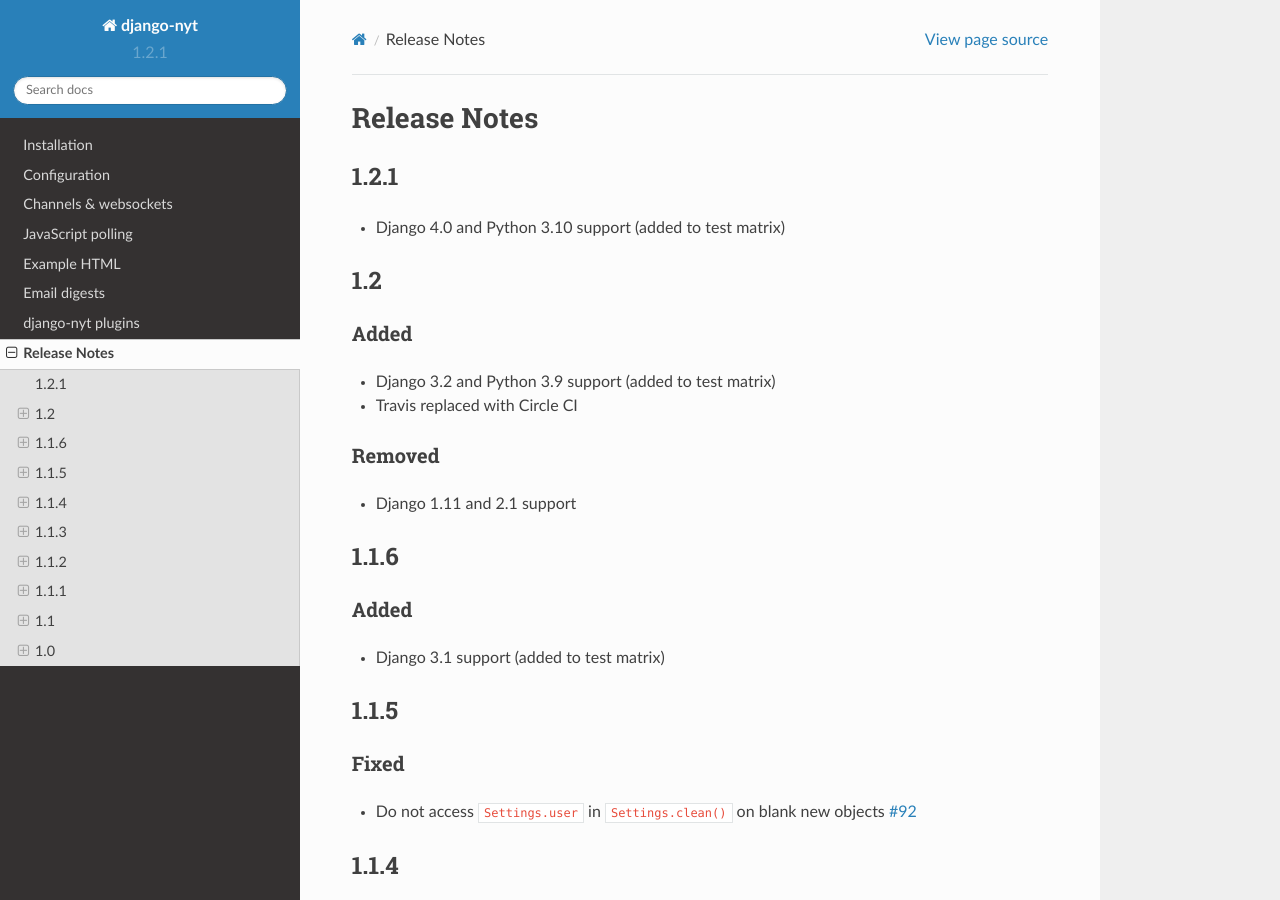
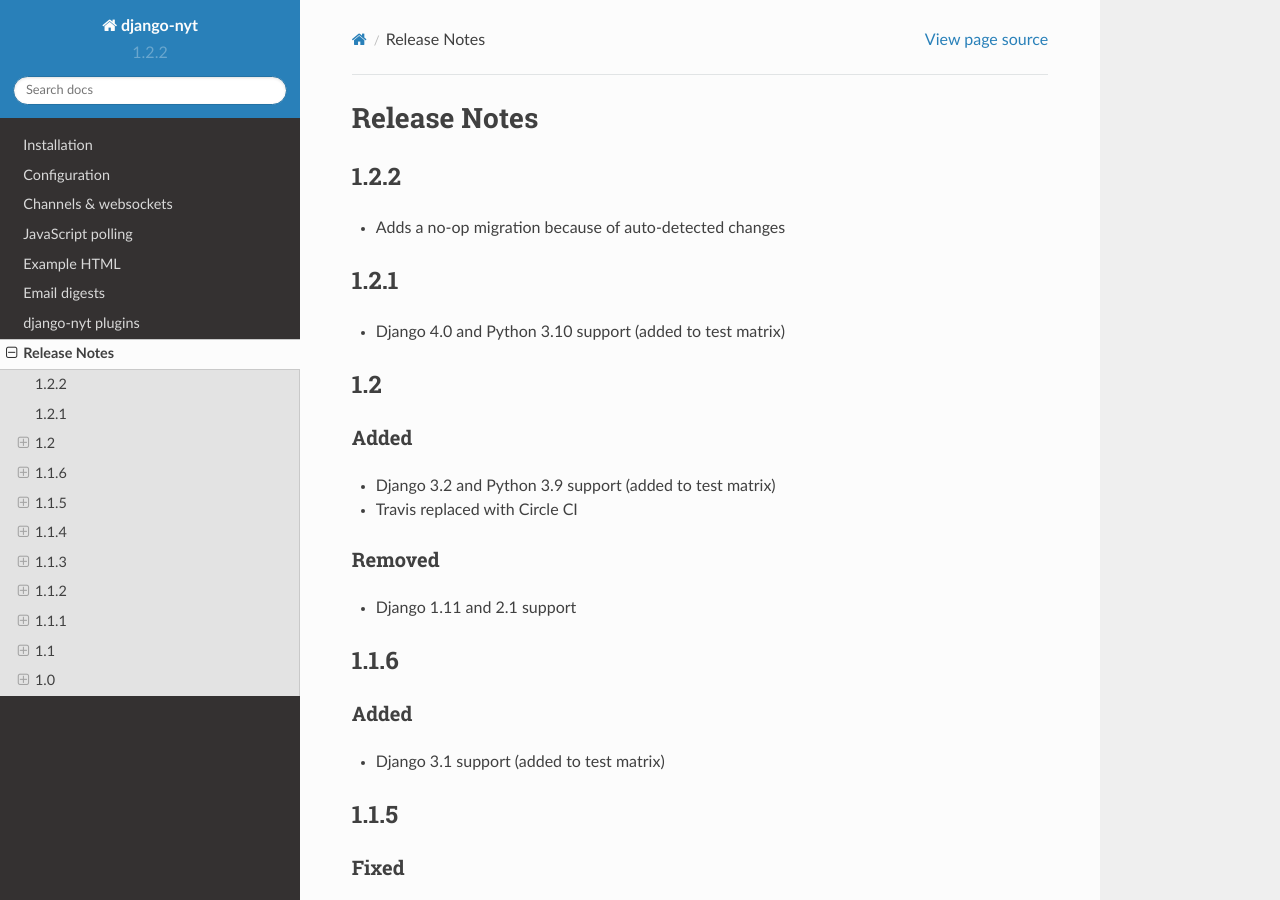
Before and after one commit to django-wiki/django-nyt, a Sphinx documentation site: the page built from docs/release_notes.rst, in a window 1280 px wide and 900 px high. Built offline with Sphinx 7.4.7 and the Read the Docs theme 2.0.0, drawn with Linux system fonts in a browser that asks for light colours; pages that are not in the unit, such as notebooks, are missing from menus.

Commit message:
Bump version and add release note

```diff
--- a/django_nyt/__init__.py
+++ b/django_nyt/__init__.py
@@ -1,5 +1,5 @@
 _disable_notifications = False
 
-__version__ = "1.2.1"
+__version__ = "1.2.2"
 
 default_app_config = "django_nyt.apps.DjangoNytConfig"
--- a/docs/release_notes.rst
+++ b/docs/release_notes.rst
@@ -1,5 +1,11 @@
 Release Notes
 =============
+
+1.2.2
+-----
+
+* Adds a no-op migration because of auto-detected changes
+
 
 1.2.1
 -----
```
